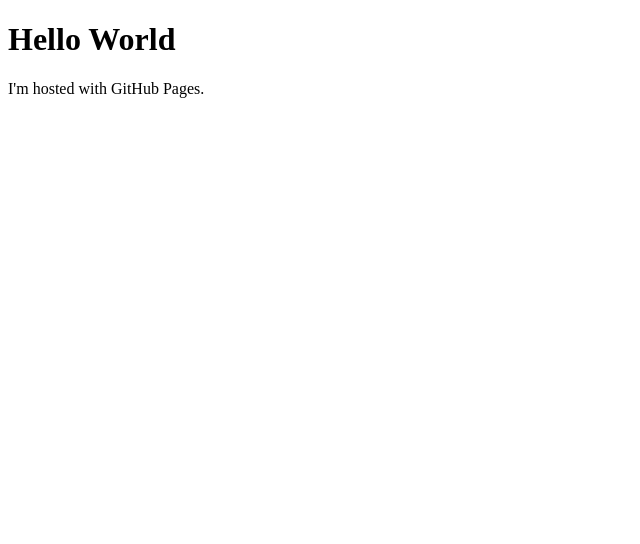
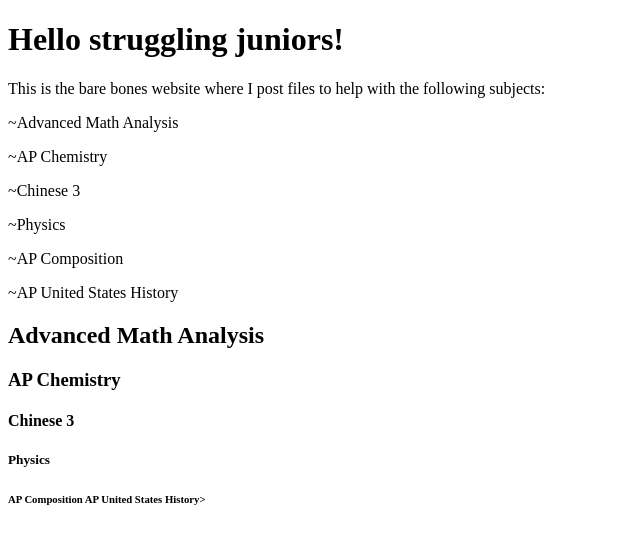
Before and after one commit to kk98inkheart/kk98inkheart.github.io, a plain HTML site: page index.html in a window 1280 px wide. Shown: the whole page, without its empty margins (0-640 px from the left). Drawn offline with Linux system fonts and the light colour scheme.

Commit message:
Changing the Index
I did this to alter the index to it's semi-final form.

```diff
--- a/index.html
+++ b/index.html
@@ -1,7 +1,21 @@
 <!DOCTYPE html>
 <html>
 <body>
-<h1>Hello World</h1>
-<p> I'm hosted with GitHub Pages. </p>
+<h1>Hello struggling juniors!</h1>
+<p> This is the bare bones website where I post files to help with
+the following subjects: </p>
+<p>~Advanced Math Analysis </p>
+<p>~AP Chemistry</p>
+<p>~Chinese 3 </p>
+<p>~Physics</p>
+<p>~AP Composition</p>
+<p>~AP United States History</p>
+
+<h2>Advanced Math Analysis</h2>
+<h3>AP Chemistry </h3>
+<h4>Chinese 3</h4>
+<h5>Physics</h5>
+<h6>AP Composition </h7>
+<h8>AP United States History>
 </body>
 </html>
```
